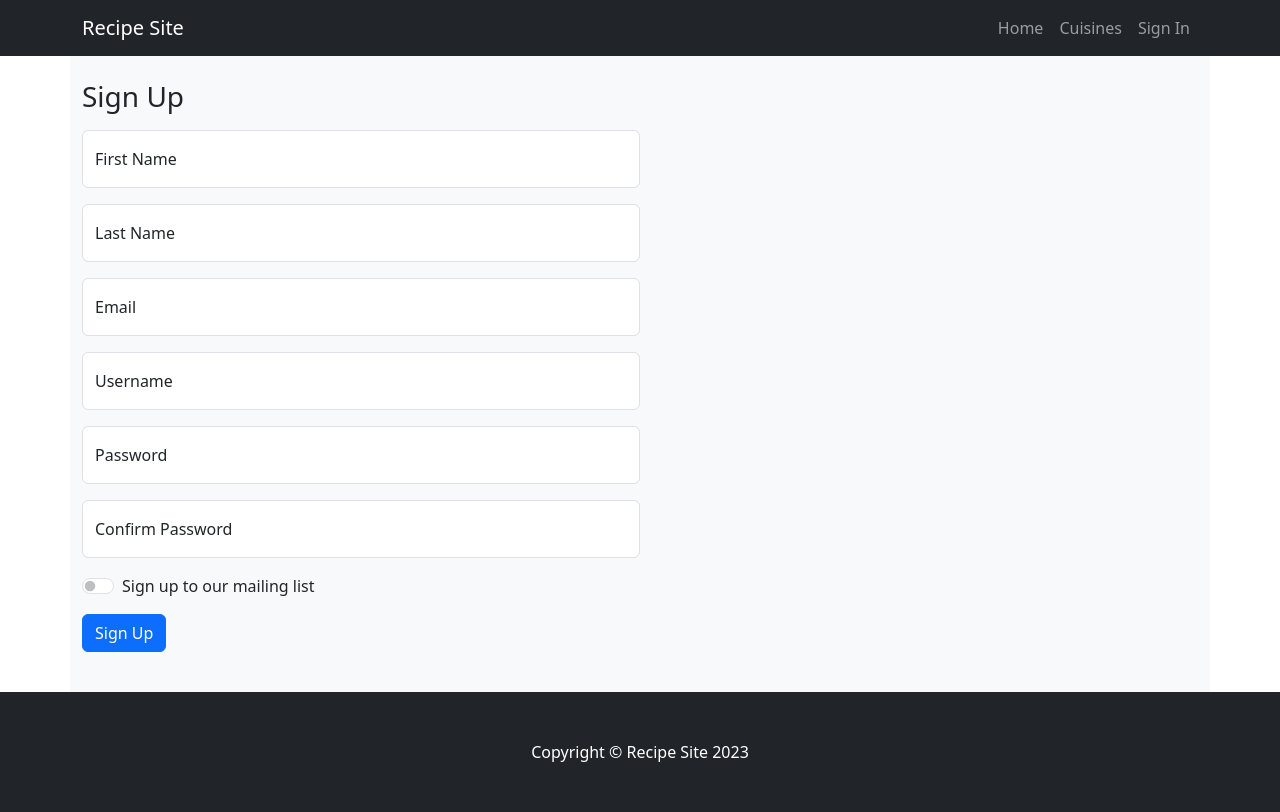
After one commit to ozpc99/My-Recipes, a Flask app: page /sign_up in a window 1280 px wide. The commit adds this page. Run offline with Flask 2, Linux system fonts and the light colour scheme; some libraries are stand-ins or nearby versions.

Commit message:
User Session Functionality
Created model for User in models.py

Created a Sign In and Sign Up page for users to create accounts and sign in to access features such as adding cuisine categories and recipes.

Defensive programming includes only displaying edit/delete buttons if the user currently logged into the session, matches the owner or user_id assigned to that recipe/category.

The rate recipe form is hidden from users if the user currently logged in matches the owner of the recipe. This prevents users from rating their own recipes.

```diff
--- a/recipe_site/routes.py
+++ b/recipe_site/routes.py
@@ -1,9 +1,17 @@
-from flask import render_template, request, redirect, url_for
+from flask import render_template, request, redirect, url_for, abort, g, session, flash
+from functools import wraps
 from sqlalchemy import func
 from sqlalchemy.orm.attributes import flag_modified
 from datetime import datetime
 from recipe_site import app, db
-from recipe_site.models import Cuisine, Recipe
+from recipe_site.models import Cuisine, Recipe, User
+
+
+@app.before_request
+def load_user():
+    user_id = session.get('user_id')
+    g.user = User.query.get(user_id) if user_id is not None else None
+    print(f"load_user - g.user: {g.user}")
 
 
 def get_todays_date():
@@ -14,11 +22,69 @@ def get_todays_date():
 @app.route("/")
 def home():
     recipes = Recipe.query.order_by(Recipe.id).all()
-    # Preprocess your data to set a default value for average_rating
     for recipe in recipes:
         if recipe.average_rating is None:
             recipe.average_rating = 0
     return render_template("base.html", recipes=recipes)
+
+
+@app.route("/sign_up", methods=["GET", "POST"])
+def sign_up():
+    if request.method == "POST":
+        f_name = request.form.get("f_name")
+        l_name = request.form.get("l_name")
+        email = request.form.get("email")
+        username = request.form.get("username")
+        password = request.form.get("password")
+        confirm_password = request.form.get("confirm_password")
+        mailing_list = request.form.get("mailing_list") == 'on'
+        # checks if 'password' matches 'confirm_password'
+        if password != confirm_password:
+            # flash("Passwords must match", "error")
+            return redirect(url_for("sign_up"))
+        # checks if the username is already taken
+        if User.query.filter_by(username=username).first():
+            # flash("Username already taken, please choose another.", "error")
+            return redirect(url_for("sign_up"))
+        user = User(
+            f_name=f_name,
+            l_name=l_name,
+            email=email,
+            username=username,
+            password=password,
+            mailing_list=mailing_list
+        )
+        db.session.add(user)
+        db.session.commit()
+        # flash("Account created successfully! You can now log in.", "success")
+        return redirect(url_for("sign_in"))
+    return render_template("sign_up.html")
+
+
+@app.route("/sign_in", methods=["GET", "POST"])
+def sign_in():
+    if request.method == "POST":
+        username = request.form.get("username")
+        password = request.form.get("password")
+        user = User.query.filter_by(username=username, password=password).first()
+
+        if user:
+            session['user_id'] = user.id
+            g.user = user
+            print(f"sign_in - g.user: {g.user}")
+            # flash("Login successful!", "success")
+            return redirect(url_for("home"))
+        else:
+            # flash("Invalid username or password", "error")
+            return redirect(url_for("sign_in"))
+
+    return render_template("sign_in.html")
+
+
+@app.route("/sign_out")
+def sign_out():
+    session.pop('user_id', None)
+    return redirect(url_for("home"))
 
 
 @app.route("/cuisine")
@@ -32,7 +98,8 @@ def add_cuisine():
     if request.method == "POST":
         cuisine = Cuisine(
             cuisine_type=request.form.get("cuisine_type"),
-            cuisine_img=request.form.get("cuisine_img")
+            cuisine_img=request.form.get("cuisine_img"),
+            user_id = session.get('user_id')
         )
         db.session.add(cuisine)
         db.session.commit()
@@ -71,7 +138,6 @@ def recipes():
     return render_template("recipes.html", recipes=recipes, cuisines=cuisines, cuisine_type=cuisine_type)
 
 
-# Displays Recipe Page Template inserted with data from recipe id
 @app.route("/recipe/<int:id>")
 def recipe(id):
     recipe = Recipe.query.get(id)
@@ -90,7 +156,7 @@ def add_recipe():
             recipe_ingredients=request.form.get("recipe_ingredients"),
             recipe_method=request.form.get("recipe_method"),
             recipe_img=request.form.get("recipe_img"),
-            # author_name= ,
+            user_id = session.get('user_id'),
             post_date=get_todays_date()
         )
         db.session.add(recipes)
@@ -111,7 +177,7 @@ def edit_recipe(recipe_id):
         recipe.recipe_ingredients = request.form.get("recipe_ingredients"),
         recipe.recipe_method = request.form.get("recipe_method"),
         recipe.recipe_img=request.form.get("recipe_img"),
-        # recipe.author_name = ,
+        user_id = session.get('user_id'),
         recipe.post_date=get_todays_date()
         db.session.commit()
         return redirect(url_for("home"))
@@ -125,7 +191,6 @@ def delete_recipe(recipe_id):
     return redirect(url_for("home"))
 
 
-# Rate Recipes Form
 @app.route("/rate_recipe/<int:id>", methods=["POST"])
 def rate_recipe(id):
     recipe = Recipe.query.get_or_404(id)
--- a/recipe_site/templates/base.html
+++ b/recipe_site/templates/base.html
@@ -30,7 +30,12 @@
                 <ul class="navbar-nav ms-auto mb-2 mb-lg-0">
                     <li class="nav-item"><a class="nav-link" href="{{ url_for('home') }}">Home</a></li>
                     <li class="nav-item"><a class="nav-link" href="{{ url_for('cuisine') }}">Cuisines</a></li>
+                    {% if g.user %}
                     <li class="nav-item"><a class="nav-link" href="{{ url_for('add_recipe') }}">Add Recipe</a></li>
+                    <li class="nav-item"><a class="nav-link" href="{{ url_for('sign_out') }}">Sign Out</a></li>
+                    {% else %}
+                    <li class="nav-item"><a class="nav-link" href="{{ url_for('sign_in') }}">Sign In</a></li>
+                    {% endif %}
                 </ul>
             </div>
         </div>
@@ -43,8 +48,12 @@
         <header class="py-5 bg-light border-bottom mb-4">
             <div class="container">
                 <div class="text-center my-5">
+                    {% if g.user %}
+                    <h1 class="fw-bolder">Welcome {{ g.user.f_name }}!</h1>
+                    {% else %}
                     <h1 class="fw-bolder">Welcome to Recipe Site!</h1>
                     <p class="lead mb-0">Find recipes, upload your own &amp; more!</p>
+                    {% endif %}
                 </div>
             </div>
         </header>
@@ -91,7 +100,8 @@
                                         <!-- Cuisine Type -->
                                         <div class="badge bg-dark text-white position-absolute"
                                             style="top: 0.5rem; left: 0.5rem">
-                                            <a class="text-decoration-none text-white" href="{{ url_for('recipes', cuisine_id=recipe.cuisine_id) }}">
+                                            <a class="text-decoration-none text-white"
+                                                href="{{ url_for('recipes', cuisine_id=recipe.cuisine_id) }}">
                                                 {{ recipe.cuisine }}
                                             </a>
                                         </div>
--- a/recipe_site/templates/recipe.html
+++ b/recipe_site/templates/recipe.html
@@ -34,7 +34,7 @@
                     <div class="text-muted fst-italic mb-2">
                         Posted on {{ recipe.post_date.strftime('%d/%m/%Y') }}
                         <br>
-                        By author_name
+                        By {{ recipe.user.username }}
                     </div>
                     <!-- Recipe Rating -->
                     <div>
@@ -133,6 +133,7 @@
         <div class="col-lg-4">
             <!-- Rate This Recipe -->
             <!-- DEV COMMENT: Ensure rate recipe widget is hidden/moved to bottom of page on mobile screens -->
+            {% if recipe.user != g.user %}
             <div class="card mb-4">
                 <div class="card-header">Rate This Recipe</div>
                 <div class="card-body">
@@ -186,6 +187,7 @@
 
                 </div>
             </div>
+            {% endif %}
 
             <!-- Ingredients -->
             <!-- DEV COMMENT: Ensure Ingredients widget is hidden on mobile screens -->
--- /dev/null
+++ b/recipe_site/templates/sign_up.html
@@ -0,0 +1,53 @@
+{% extends "base.html" %}
+{% block content %}
+
+<main class="container d-flex align-items-center py-4 bg-body-tertiary">
+
+  <div class="form-signin w-100 m-auto">
+    <form method="POST" action="{{ url_for('sign_up') }}">
+      <!-- <img class="mb-4" src="" alt="" width="72" height="57"> -->
+      <h1 class="h3 mb-3 fw-normal">Sign Up</h1>
+
+      <div class="form-floating w-50 mb-3">
+        <input type="text" class="form-control" id="floatingInput" name="f_name" placeholder="First Name" required>
+        <label for="floatingInput">First Name</label>
+      </div>
+
+      <div class="form-floating w-50 mb-3">
+        <input type="text" class="form-control" id="floatingInput" name="l_name" placeholder="Last Name" required>
+        <label for="floatingInput">Last Name</label>
+      </div>
+
+      <div class="form-floating w-50 mb-3">
+        <input type="email" class="form-control" id="floatingInput" name="email" placeholder="Email" required>
+        <label for="floatingInput">Email</label>
+      </div>
+
+      <div class="form-floating w-50 mb-3">
+        <input type="text" class="form-control" id="floatingInput" name="username" placeholder="Username" required>
+        <label for="floatingInput">Username</label>
+      </div>
+
+      <div class="form-floating w-50 mb-3">
+        <input type="password" class="form-control" id="floatingPassword" name="password" placeholder="Password"
+          required>
+        <label for="floatingPassword">Password</label>
+      </div>
+
+      <div class="form-floating w-50 mb-3">
+        <input type="password" class="form-control" id="floatingPassword" name="confirm_password"
+          placeholder="Confirm Password" required>
+        <label for="floatingPassword">Confirm Password</label>
+      </div>
+
+      <div class="form-check form-switch mb-3">
+        <input class="form-check-input" type="checkbox" role="switch" id="mailing_list" name="mailing_list">
+        <label class="form-check-label" for="mailing_list">Sign up to our mailing list</label>
+      </div>
+
+      <button class="btn btn-primary mb-3" type="submit">Sign Up</button>
+    </form>
+  </div>
+</main>
+
+{% endblock %}
```
Also changed, not shown: recipe_site/models.py (+19 -1 lines), recipe_site/templates/cuisine.html (+8 -11 lines), recipe_site/templates/recipes.html (+4 -9 lines), recipe_site/templates/sign_in.html (added, +30 -0 lines), README.md.
